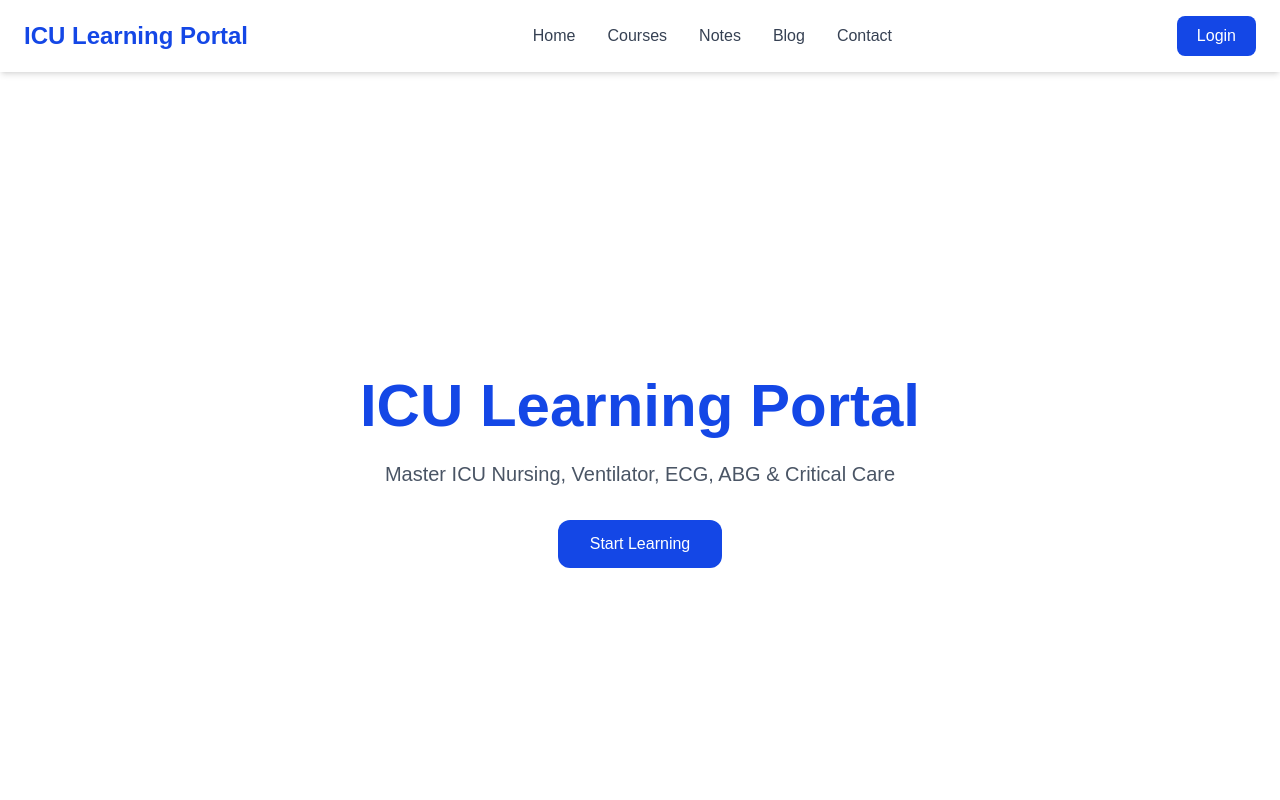
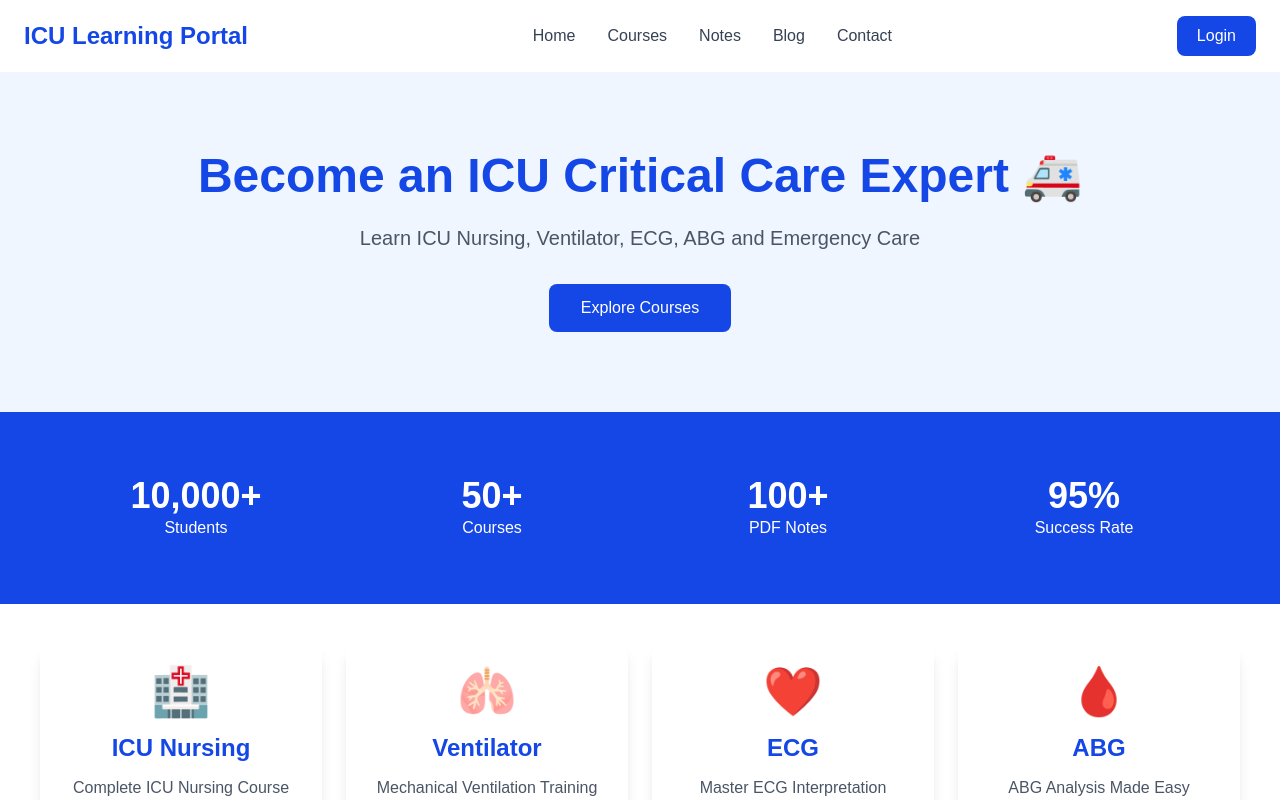
Before and after one commit to dubeyavinash557-sudo/icu-learning-portal, a Next.js app in the folder client/: page / in a window 1280 px wide. Shown: the top 800 px of the page. Built offline with nearby package versions, Linux system fonts and the light colour scheme.

Commit message:
Added statistics section

```diff
--- a/client/app/page.tsx
+++ b/client/app/page.tsx
@@ -1,18 +1,46 @@
 import Navbar from "../components/layout/Navbar";
-
+import Hero from "../components/Hero";
+import CourseCard from "../components/CourseCard";
+import Stats from "../components/Stats";
 export default function Home() {
   return (
     <>
       <Navbar />
+<Hero />
+<Stats />
+<section className="grid grid-cols-1 md:grid-cols-2 lg:grid-cols-4 gap-6 p-10">
+  <CourseCard
+  title="ICU Nursing"
+  icon="🏥"
+  description="Complete ICU Nursing Course"
+/>
 
+<CourseCard
+  title="Ventilator"
+  icon="🫁"
+  description="Mechanical Ventilation Training"
+/>
+
+<CourseCard
+  title="ECG"
+  icon="❤️"
+  description="Master ECG Interpretation"
+/>
+
+<CourseCard
+  title="ABG"
+  icon="🩸"
+  description="ABG Analysis Made Easy"
+/>
+</section>
       <main className="min-h-screen flex items-center justify-center">
         <div className="text-center">
           <h1 className="text-6xl font-bold text-blue-700">
-            ICU Learning Portal
+            ICU Learning Portal 🚑
           </h1>
 
           <p className="mt-6 text-xl text-gray-600">
-            Master ICU Nursing, Ventilator, ECG, ABG & Critical Care
+            India's Best ICU Learning Platform, Ventilator, ECG, ABG & Critical Care
           </p>
 
           <button className="mt-8 bg-blue-700 text-white px-8 py-3 rounded-xl">
--- /dev/null
+++ b/client/components/CourseCard.tsx
@@ -0,0 +1,33 @@
+type CourseCardProps = {
+  title: string;
+  icon: string;
+  description: string;
+};
+
+export default function CourseCard({
+  title,
+  icon,
+  description,
+}: CourseCardProps) {
+  return (
+    <div className="bg-white rounded-xl shadow-lg p-6 text-center hover:shadow-2xl hover:-translate-y-2 transition duration-300">
+
+      <div className="text-5xl mb-4">
+        {icon}
+      </div>
+
+      <h3 className="text-2xl font-bold text-blue-700">
+        {title}
+      </h3>
+
+      <p className="mt-3 text-gray-600">
+        {description}
+      </p>
+
+      <button className="mt-5 bg-blue-700 text-white px-5 py-2 rounded-lg">
+        Learn More
+      </button>
+
+    </div>
+  );
+}
--- /dev/null
+++ b/client/components/Hero.tsx
@@ -0,0 +1,19 @@
+export default function Hero() {
+  return (
+    <section className="text-center py-20 bg-blue-50">
+
+      <h2 className="text-5xl font-bold text-blue-700">
+        Become an ICU Critical Care Expert 🚑
+      </h2>
+
+      <p className="mt-6 text-xl text-gray-600">
+        Learn ICU Nursing, Ventilator, ECG, ABG and Emergency Care
+      </p>
+
+      <button className="mt-8 bg-blue-700 text-white px-8 py-3 rounded-lg">
+        Explore Courses
+      </button>
+
+    </section>
+  );
+}
--- /dev/null
+++ b/client/components/Stats.tsx
@@ -0,0 +1,29 @@
+export default function Stats() {
+  return (
+    <section className="bg-blue-700 text-white py-16">
+      <div className="max-w-6xl mx-auto grid grid-cols-2 md:grid-cols-4 gap-8 text-center">
+
+        <div>
+          <h2 className="text-4xl font-bold">10,000+</h2>
+          <p>Students</p>
+        </div>
+
+        <div>
+          <h2 className="text-4xl font-bold">50+</h2>
+          <p>Courses</p>
+        </div>
+
+        <div>
+          <h2 className="text-4xl font-bold">100+</h2>
+          <p>PDF Notes</p>
+        </div>
+
+        <div>
+          <h2 className="text-4xl font-bold">95%</h2>
+          <p>Success Rate</p>
+        </div>
+
+      </div>
+    </section>
+  );
+}
```
